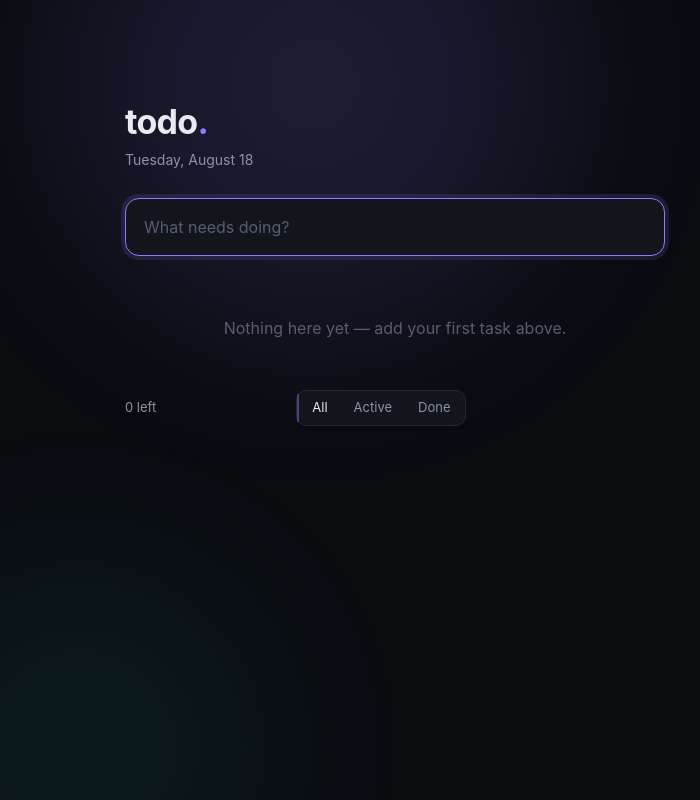
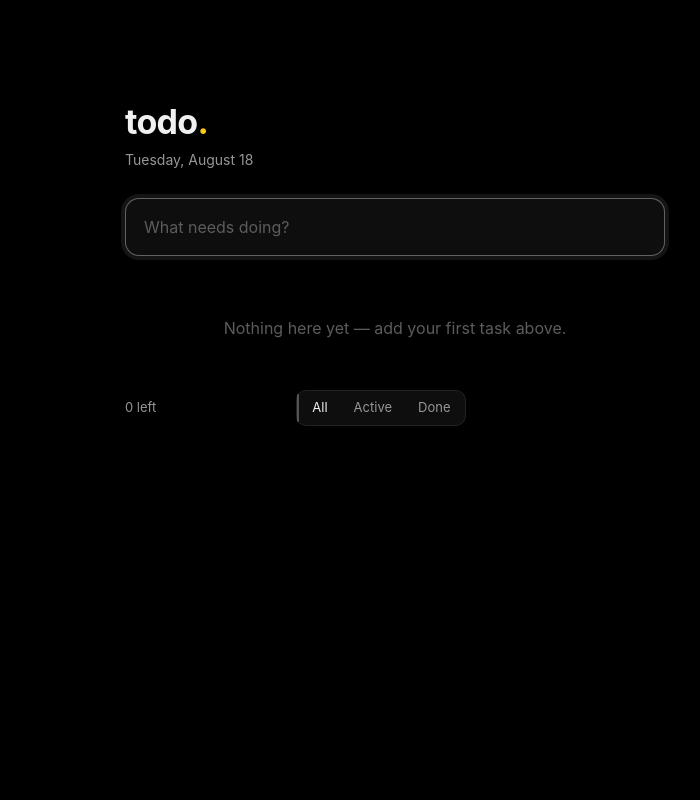
Before and after one commit to B-Timok/to-do, a website: page index.html in a window 1280 px wide. Shown: the whole page, without its empty margins (245-945 px from the left). Drawn offline with Linux system fonts and the light colour scheme.

Commit message:
Switch to flat solid accent palette on pure black
Drop gradients and ambient glow. Each task now cycles through six solid
accents (yellow, light blue, orange, lime, purple, peach) used for its
ring, fill, and strikethrough. Add npm run dev convenience script.

```diff
--- a/app.js
+++ b/app.js
@@ -16,6 +16,7 @@ const dateEl = document.getElementById("date");
 
 const EASE_OUT = "cubic-bezier(0.22, 1, 0.36, 1)";
 const reduceMotion = matchMedia("(prefers-reduced-motion: reduce)");
+const PALETTE_SIZE = 6;
 
 let todos = load();
 let filter = "all";
@@ -30,7 +31,8 @@ const EMPTY_MESSAGES = {
 function load() {
   try {
     const raw = JSON.parse(localStorage.getItem(STORAGE_KEY));
-    return Array.isArray(raw) ? raw : [];
+    if (!Array.isArray(raw)) return [];
+    return raw.map((t, i) => ({ color: i % PALETTE_SIZE, ...t }));
   } catch {
     return [];
   }
@@ -134,7 +136,7 @@ function applyOrder() {
 
 function createNode(todo) {
   const li = document.createElement("li");
-  li.className = "item";
+  li.className = `item c${todo.color % PALETTE_SIZE}`;
   if (todo.done) li.classList.add("done");
 
   const check = document.createElement("button");
@@ -165,7 +167,9 @@ function createNode(todo) {
 }
 
 function addTodo(text) {
-  const todo = { id: Date.now().toString(36), text, done: false };
+  const last = todos[todos.length - 1];
+  const color = last ? (last.color + 1) % PALETTE_SIZE : 0;
+  const todo = { id: Date.now().toString(36), text, done: false, color };
   todos.push(todo);
   save();
 
--- a/index.html
+++ b/index.html
@@ -8,9 +8,6 @@
   <link rel="stylesheet" href="style.css">
 </head>
 <body>
-  <div class="aura aura-1" aria-hidden="true"></div>
-  <div class="aura aura-2" aria-hidden="true"></div>
-
   <main class="app">
     <header class="header">
       <h1 class="title">todo<span class="dot">.</span></h1>
--- a/style.css
+++ b/style.css
@@ -1,19 +1,26 @@
 :root {
-  --bg: #0a0c10;
-  --surface: #12151b;
-  --surface-hover: #161a22;
-  --border: #222835;
-  --border-hover: #303849;
-  --text: #e8eaf0;
-  --muted: #8b93a5;
-  --faint: #565e70;
-  --accent: #8a7cff;
-  --accent-soft: rgba(138, 124, 255, 0.14);
-  --check-gradient: linear-gradient(135deg, #8a7cff, #6ee7f9);
+  --bg: #000000;
+  --surface: #0e0e0e;
+  --surface-hover: #151515;
+  --border: #232323;
+  --border-hover: #343434;
+  --text: #f0f0f0;
+  --muted: #969696;
+  --faint: #5c5c5c;
+  --focus: rgba(255, 255, 255, 0.35);
+  --focus-soft: rgba(255, 255, 255, 0.08);
   --danger: #f87171;
   --radius: 14px;
   --ease-out: cubic-bezier(0.22, 1, 0.36, 1);
   --ease-spring: cubic-bezier(0.34, 1.56, 0.64, 1);
+
+  /* Task accent palette — flat solids, applied per item in rotation */
+  --yellow: #facc15;
+  --light-blue: #7dd3fc;
+  --orange: #fb923c;
+  --lime: #a3e635;
+  --purple: #a78bfa;
+  --salmon: #ffa07a;
 }
 
 * {
@@ -38,45 +45,6 @@ body {
   overflow-x: hidden;
 }
 
-/* Slow-drifting ambient glow behind everything */
-.aura {
-  position: fixed;
-  border-radius: 50%;
-  filter: blur(90px);
-  opacity: 0.14;
-  pointer-events: none;
-  z-index: 0;
-}
-
-.aura-1 {
-  width: 480px;
-  height: 480px;
-  top: -160px;
-  left: 50%;
-  background: #8a7cff;
-  animation: drift-1 26s ease-in-out infinite alternate;
-}
-
-.aura-2 {
-  width: 380px;
-  height: 380px;
-  bottom: -140px;
-  left: 10%;
-  background: #2dd4bf;
-  opacity: 0.07;
-  animation: drift-2 32s ease-in-out infinite alternate;
-}
-
-@keyframes drift-1 {
-  from { transform: translate(-70%, 0) scale(1); }
-  to   { transform: translate(-30%, 60px) scale(1.15); }
-}
-
-@keyframes drift-2 {
-  from { transform: translate(0, 0) scale(1); }
-  to   { transform: translate(120px, -40px) scale(1.1); }
-}
-
 .app {
   position: relative;
   z-index: 1;
@@ -99,7 +67,7 @@ body {
 }
 
 .dot {
-  color: var(--accent);
+  color: var(--yellow);
 }
 
 .date {
@@ -133,8 +101,8 @@ body {
 }
 
 #new-todo:focus {
-  border-color: var(--accent);
-  box-shadow: 0 0 0 4px var(--accent-soft);
+  border-color: var(--focus);
+  box-shadow: 0 0 0 4px var(--focus-soft);
 }
 
 .enter-hint {
@@ -165,6 +133,14 @@ body {
   list-style: none;
 }
 
+/* Per-item flat accent, assigned in rotation */
+.item.c0 { --item-accent: var(--yellow); }
+.item.c1 { --item-accent: var(--light-blue); }
+.item.c2 { --item-accent: var(--orange); }
+.item.c3 { --item-accent: var(--lime); }
+.item.c4 { --item-accent: var(--purple); }
+.item.c5 { --item-accent: var(--salmon); }
+
 .item {
   display: flex;
   align-items: center;
@@ -191,7 +167,7 @@ body {
   flex: none;
   width: 24px;
   height: 24px;
-  border: 2px solid var(--faint);
+  border: 2px solid var(--item-accent);
   border-radius: 50%;
   background: transparent;
   cursor: pointer;
@@ -202,14 +178,14 @@ body {
 }
 
 .check:hover {
-  border-color: var(--accent);
+  background: color-mix(in srgb, var(--item-accent) 18%, transparent);
 }
 
 .check svg {
   width: 13px;
   height: 13px;
   fill: none;
-  stroke: #0a0c10;
+  stroke: #000000;
   stroke-width: 3.2;
   stroke-linecap: round;
   stroke-linejoin: round;
@@ -220,7 +196,7 @@ body {
 
 .item.done .check {
   border-color: transparent;
-  background: var(--check-gradient);
+  background: var(--item-accent);
   animation: pop 0.35s var(--ease-spring);
 }
 
@@ -259,7 +235,7 @@ body {
   top: 50%;
   width: 100%;
   height: 1.5px;
-  background: var(--muted);
+  background: var(--item-accent);
   transform: scaleX(0);
   transform-origin: left center;
   transition: transform 0.35s var(--ease-out);
@@ -275,7 +251,7 @@ body {
 }
 
 .label[contenteditable="true"] {
-  box-shadow: 0 0 0 3px var(--accent-soft);
+  box-shadow: 0 0 0 3px var(--focus-soft);
   color: var(--text);
 }
 
@@ -382,8 +358,8 @@ body {
   bottom: 3px;
   left: 0;
   width: 0;
-  background: var(--accent-soft);
-  border: 1px solid rgba(138, 124, 255, 0.35);
+  background: rgba(255, 255, 255, 0.08);
+  border: 1px solid rgba(255, 255, 255, 0.22);
   border-radius: 7px;
   transition: translate 0.3s var(--ease-spring), width 0.3s var(--ease-spring);
 }
@@ -426,7 +402,7 @@ body {
 }
 
 :focus-visible {
-  outline: 2px solid var(--accent);
+  outline: 2px solid var(--focus);
   outline-offset: 2px;
 }
 
```
Also changed, not shown: package.json (added, +8 -0 lines), README.md.
